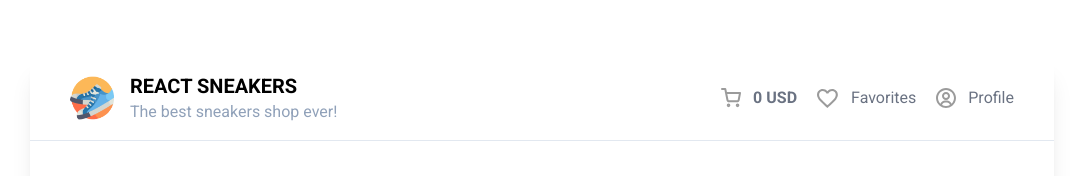
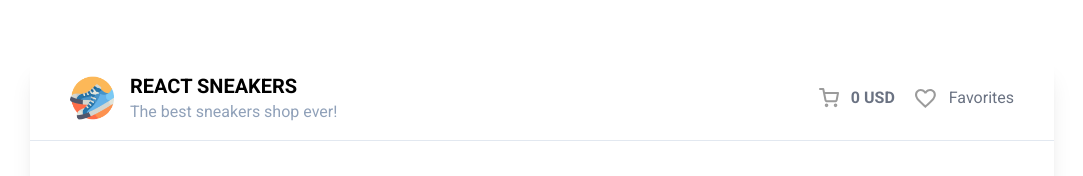
Before and after one commit to ArseniyFedarynchyk/sneakers-react, a React (Vite) app: page / in a window 1280 px wide. Shown: the top 176 px of the page, without its empty margins (98-1181 px from the left). Built offline with nearby package versions, Linux system fonts and the light colour scheme; no server answers.

Commit message:
Remove profile icon because application doesn't have any auth logic

```diff
--- a/src/components/Header.tsx
+++ b/src/components/Header.tsx
@@ -1,6 +1,5 @@
 import Logo from "../assets/logo.png";
 import CartIcon from "../assets/cart.svg";
-import ProfileIcon from "../assets/profile.svg";
 import FavoritesIcon from "../assets/heart.svg";
 import { useContext } from "react";
 import { SneakerContext } from "../store/SneakerContext";
@@ -36,10 +35,6 @@ export default function Header() {
             <span className="hidden md:block">Favorites</span>
           </li>
         </Link>
-        <li className="flex items-center gap-3 cursor-pointer text-gray-500 hover:text-black">
-          <img src={ProfileIcon} alt="Profile" />
-          <span className="hidden md:block">Profile</span>
-        </li>
       </ul>
     </header>
   );
```
Also changed, not shown: src/assets/profile.svg (deleted).
